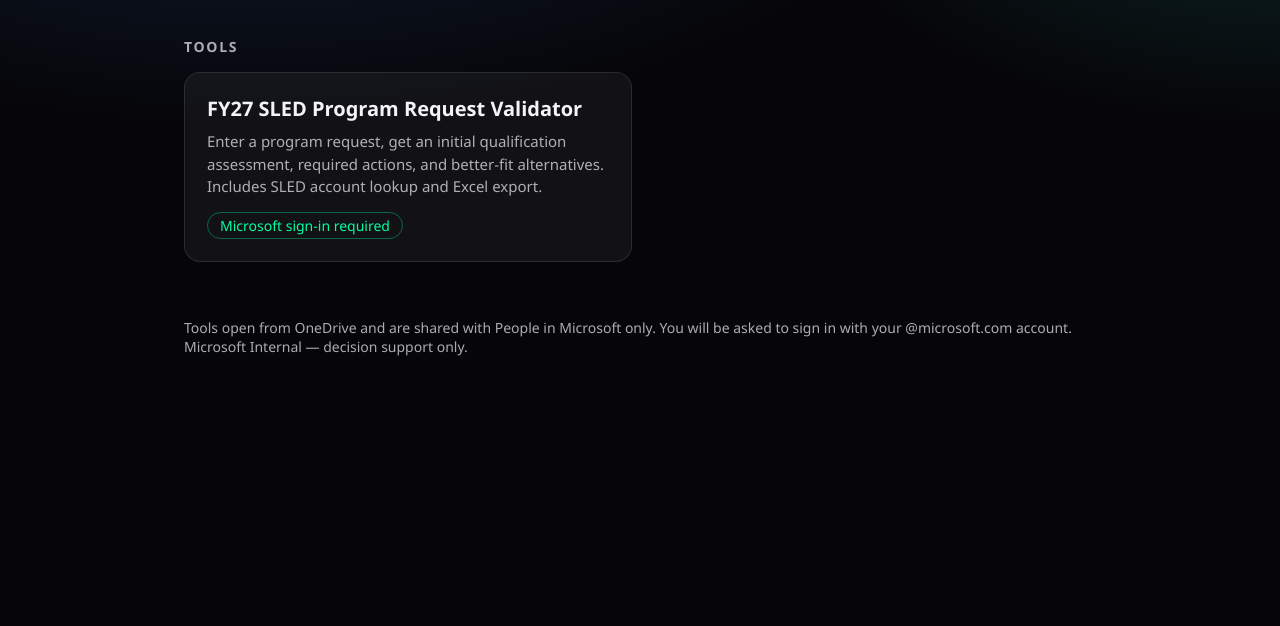
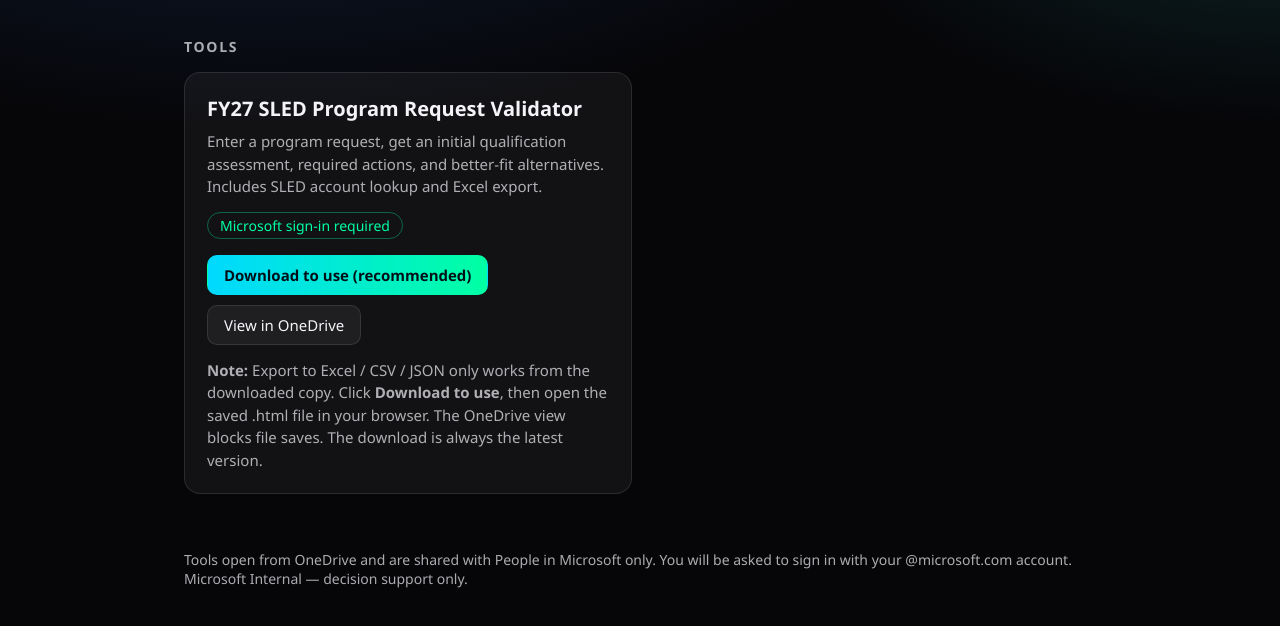
Before and after one commit to hmtcox/hecox_hub, a plain HTML site: page index.html in a window 1280 px wide. Shown: the part 154-780 px from the top of the page. Drawn offline with Linux system fonts and the light colour scheme.

Commit message:
Update index.html

```diff
--- a/index.html
+++ b/index.html
@@ -17,6 +17,7 @@ h2{font-size:14px;letter-spacing:.12em;text-transform:uppercase;color:var(--t2);
 .card h3{font-size:20px;margin-bottom:8px}
 .card p{color:var(--t2);line-height:1.5;font-size:15px}
 .tag{display:inline-block;margin-top:14px;font-size:14px;color:var(--c2);border:1px solid rgba(0,255,163,.35);border-radius:999px;padding:3px 12px}
+.actions{display:flex;flex-wrap:wrap;gap:10px;margin-top:16px}.btn{display:inline-block;text-decoration:none;color:var(--t1);border:1px solid var(--border);border-radius:10px;padding:9px 16px;font-size:15px;background:rgba(255,255,255,.06)}.btn:hover{border-color:var(--c1)}.btn.primary{background:linear-gradient(90deg,var(--c1),var(--c2));color:#001018;font-weight:600;border-color:transparent}.note{margin-top:14px;font-size:14px;color:var(--t2)}
 footer{margin-top:56px;color:var(--t2);font-size:14px}
 </style></head>
 <body><main>
@@ -24,10 +25,12 @@ footer{margin-top:56px;color:var(--t2);font-size:14px}
 <p class="sub">Microsoft SLED Copilot · tools and resources I share with colleagues</p>
 <h2>Tools</h2>
 <div class="grid">
-<a class="card" href="https://microsoft-my.sharepoint.com/:u:/r/personal/hecox_microsoft_com/_layouts/15/onedrive.aspx?id=%2Fpersonal%2Fhecox%5Fmicrosoft%5Fcom%2FDocuments%2FDocuments%2FMicrosoft%20Scout%2Fsled%2Dprogram%2Drequest%2Dvalidator%2Ehtml&parent=%2Fpersonal%2Fhecox%5Fmicrosoft%5Fcom%2FDocuments%2FDocuments%2FMicrosoft%20Scout&share=cQp1DFuKHYPsRKDZkTvn20dxEgUCtu58B1o1HFLXb7MpY%2DPJpg" target="_blank" rel="noopener">
+<div class="card">
 <h3>FY27 SLED Program Request Validator</h3>
 <p>Enter a program request, get an initial qualification assessment, required actions, and better-fit alternatives. Includes SLED account lookup and Excel export.</p>
-<span class="tag">Microsoft sign-in required</span></a>
+<span class="tag">Microsoft sign-in required</span>
+<div class="actions"><a class="btn primary" href="https://microsoft-my.sharepoint.com/personal/hecox_microsoft_com/_layouts/15/download.aspx?share=cQp1DFuKHYPsRKDZkTvn20dxEgUCtu58B1o1HFLXb7MpY-PJpg">Download to use (recommended)</a><a class="btn" href="https://microsoft-my.sharepoint.com/:u:/r/personal/hecox_microsoft_com/_layouts/15/onedrive.aspx?id=%2Fpersonal%2Fhecox%5Fmicrosoft%5Fcom%2FDocuments%2FDocuments%2FMicrosoft%20Scout%2Fsled%2Dprogram%2Drequest%2Dvalidator%2Ehtml&parent=%2Fpersonal%2Fhecox%5Fmicrosoft%5Fcom%2FDocuments%2FDocuments%2FMicrosoft%20Scout&share=cQp1DFuKHYPsRKDZkTvn20dxEgUCtu58B1o1HFLXb7MpY%2DPJpg" target="_blank" rel="noopener">View in OneDrive</a></div>
+<p class="note"><b>Note:</b> Export to Excel / CSV / JSON only works from the downloaded copy. Click <b>Download to use</b>, then open the saved .html file in your browser. The OneDrive view blocks file saves. The download is always the latest version.</p></div>
 </div>
 <footer>Tools open from OneDrive and are shared with People in Microsoft only. You will be asked to sign in with your @microsoft.com account. Microsoft Internal — decision support only.</footer>
 </main></body></html>
```
